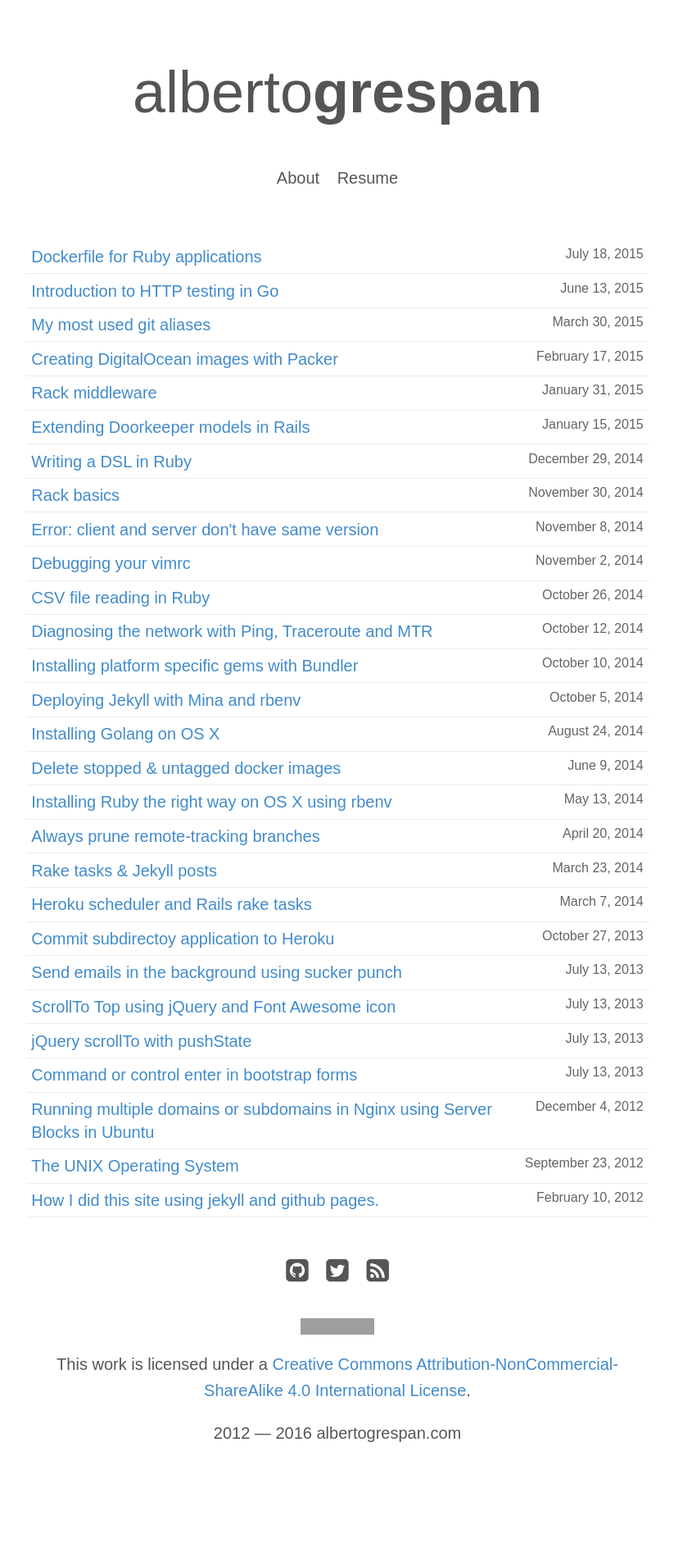
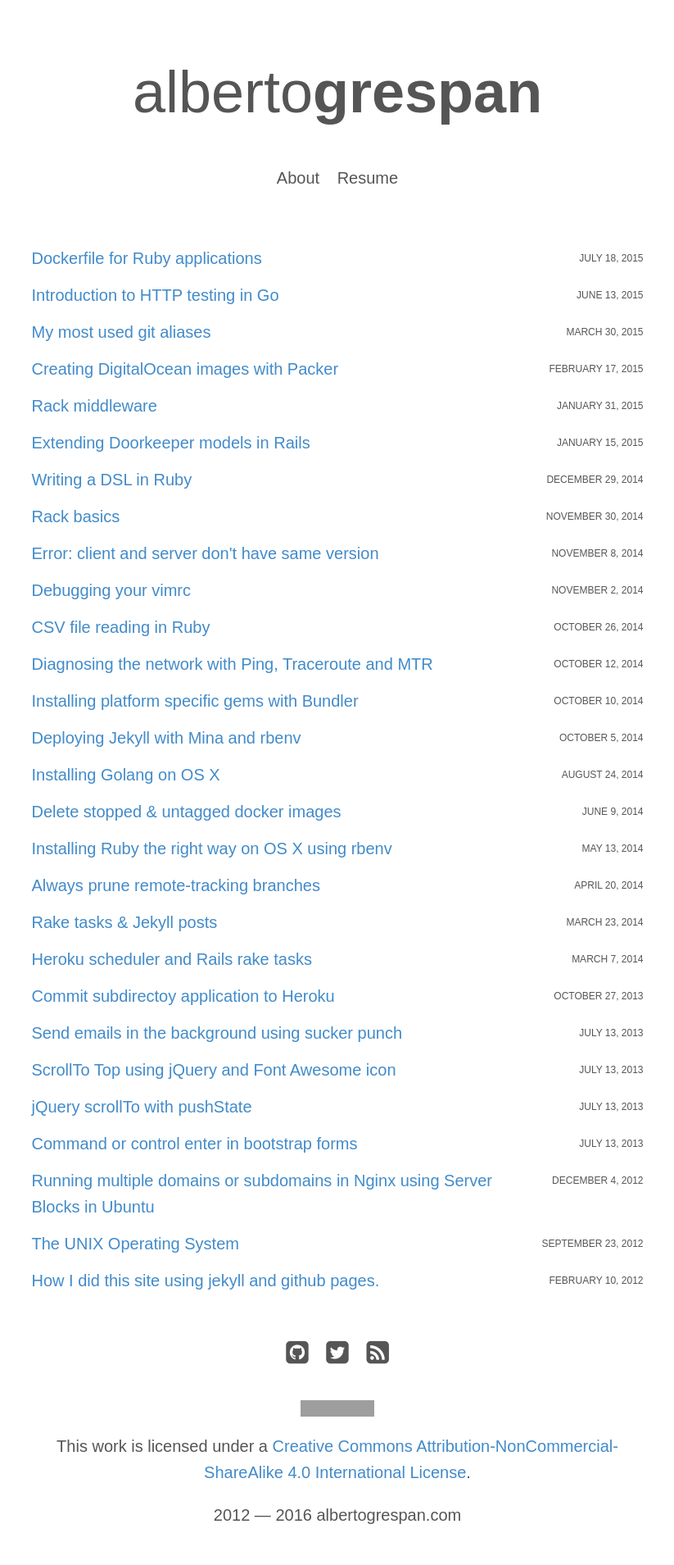
Before and after one commit to albertogg/albertogg.github.com, a Jekyll site: the page built from index.html, in a window 1280 px wide. Shown: the whole page at 82% size, without its empty margins (228-1051 px from the left). Built offline with Jekyll 4.4.1, drawn with Linux system fonts in a browser that asks for light colours; nearby versions of some CDN libraries; before the commit the page ends 1809 px from its top, so only the background shows below that; grey boxes are pictures that could not be loaded.

Commit message:
Change the list of posts a bit
Remove the line between elements on the list, arrange the
date on each element of the list and make more room between
elements.

```diff
--- a/css/scss/_main.scss
+++ b/css/scss/_main.scss
@@ -64,21 +64,20 @@
 
 .posts-list {
   padding-left: 0;
-  line-height: 1.4;
   list-style: none;
 
   li {
-    padding: 0.315em;
-    border-bottom: 1px solid $light-gray;
+    padding: 0.325em;
 
     &:last-child {
       margin-bottom: 2em;
     }
 
     span {
-      color: rgba(99, 99, 99, 1);
       float: right;
-      font-size: 0.8em;
+      font-size: 0.6em;
+      text-transform: uppercase;
+      margin-top: 0.6em;
       margin-left: 1.4em;
     }
   }
```
